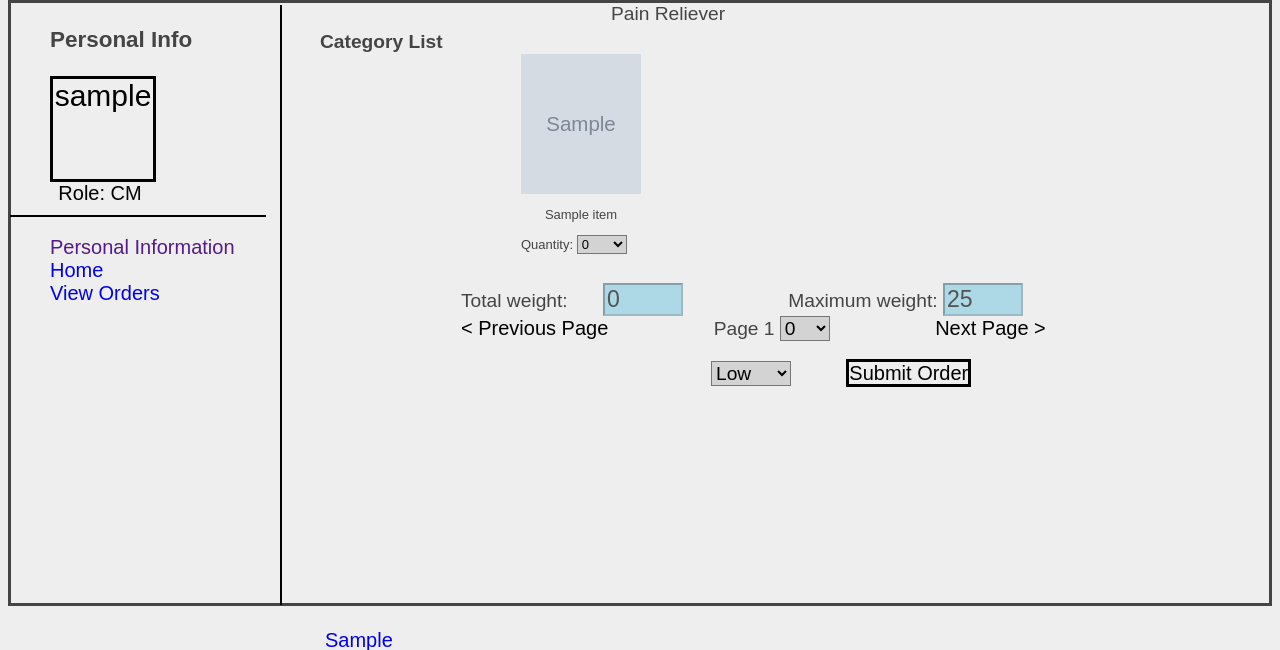
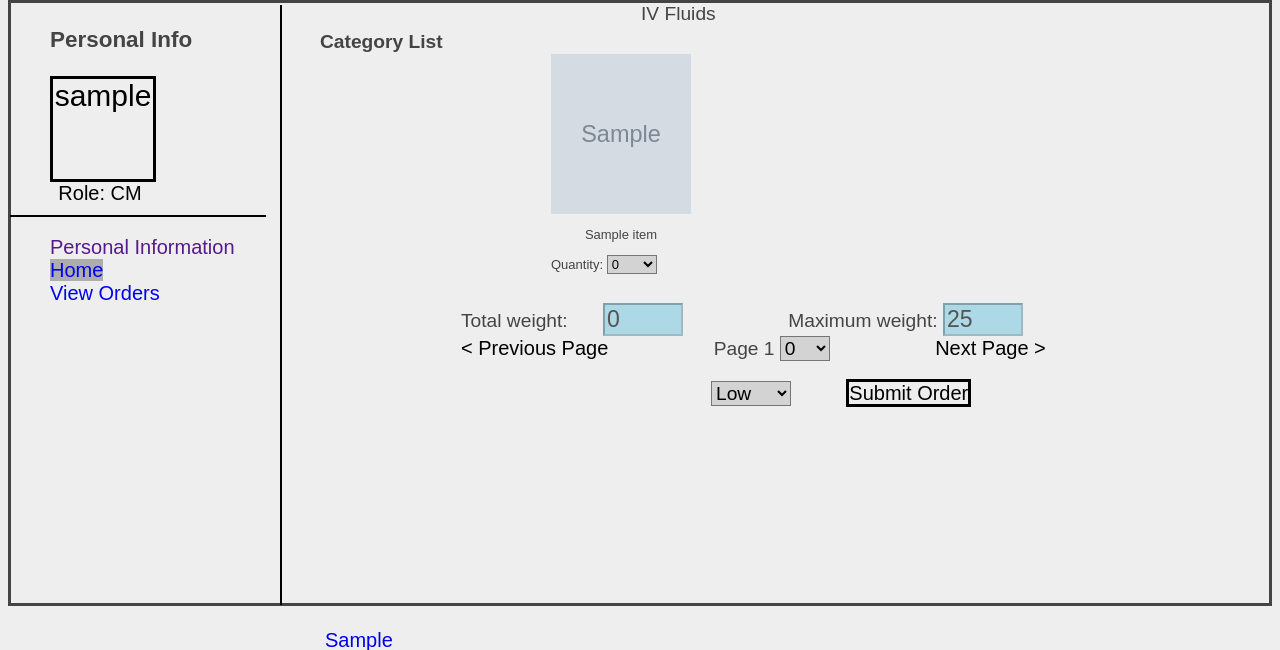
Before and after one commit to Caspar-Chen-hku/SE_project, a Django app: page /asp/clinic_manager/1/home/1 in a window 1280 px wide. Shown: the part 45-695 px from the top of the page. Run offline with Django 3.2, Linux system fonts and the light colour scheme; tables that the repository leaves empty hold one stand-in row (values such as "Sample post"); grey boxes marked "Sample" are stand-in pictures.

Commit message:
changed a little bit UI

```diff
--- a/jackas/asp/static/javascripts/myscripts.js
+++ b/jackas/asp/static/javascripts/myscripts.js
@@ -34,10 +34,15 @@
               .submit();
 }
 
-function initiateVar(){
-    totalWeight = 0.0;
-    currentOrder = {};
-    maxWeight = 25.0;
+function initiateVar(userid, cat_name){
+    categories = document.getElementById("category_list").childNodes;
+    for (cat in categories){
+        if (cat.childNodes[0].innerHTML==cat_name){
+            cat.style.backgroundColor = "#bbbbbb";
+        }else{
+            cat.style.backgroundColor = "#eeeeee";
+        }
+    }
 }
 
 function calculateTotalWeight(){
@@ -46,19 +51,6 @@
         w += currentOrder[key] * weights[key];
     }
     return parseFloat(w.toFixed(2));
-}
-
-function changeColor(category){
-    categories = document.getElementById("category_list").childNodes;
-    for (cat in categories){
-        if (cat.childNodes[0]==category){
-            cat.style.backgroundColor = "#bbbbbb";
-        }else{
-            cat.style.backgroundColor = "#eeeeee";
-        }
-    }
-    currentCat = category.innerHTML;
-    document.getElementById("cat").innerHTML = currentCat;
 }
 
 function updateVar(itemid, quantity){
--- a/jackas/asp/static/stylesheets/mystyle.css
+++ b/jackas/asp/static/stylesheets/mystyle.css
@@ -105,8 +105,8 @@
 }
 
 #items_display img{
-    width: 120px;
-    height: 140px;
+    width: 140px;
+    height: 160px;
 }
 
 table img {
@@ -142,7 +142,7 @@
 }
 
 #display {
-    margin-left: 450px;
+    margin-left: 480px;
 }
 
 #order_info_display {
--- a/jackas/asp/templates/asp/cm_home.html
+++ b/jackas/asp/templates/asp/cm_home.html
@@ -8,7 +8,7 @@
   <script src="https://ajax.googleapis.com/ajax/libs/jquery/3.3.1/jquery.min.js"></script>
 </head>
 
-<body onload="initiateVar({{user.pk}})">
+<body onload="initiateVar({{user.pk}},{{cat.category_name}})">
   <div id='header'>
     <span id='client_info'>Hello, {{user.username}} </span>
 
@@ -33,7 +33,7 @@
               <a href="">Personal Information</a>
             </li>
             <li class='myButton'>
-              <a href="3">Home</a>
+              <a href="3" style="background-color: #adadad">Home</a>
             </li>
             <li class='myButton'>
               <a href="http://127.0.0.1:8000/asp/clinic_manager/{{user.pk}}/view_order">View Orders</a>
@@ -49,7 +49,7 @@
         <ul id='category_list' style='list-style-type: none; float: left;'>
             {% for category in categories %}
             <li class='myButton'>
-              <a onclick="changeColor(this)" href="{{category.pk}}" >
+              <a href="{{category.pk}}" >
                 {{ category.category_name }}
               </a>
             </li>
@@ -62,7 +62,7 @@
 
       <div id='display' style='width: 60%'>
 
-        <div id="cat" style="margin-left: 150px;">Pain Reliever</div>
+        <div id="cat" style="margin-left: 150px;">IV Fluids</div>
 
         <ul id='items_display' style='list-style-type: none'>
             {% for item in item_list %}
@@ -71,7 +71,7 @@
             <a href="http://127.0.0.1:8000/asp/clinic_manager/item_info/{{item.pk}}" target="_blank">
               <img src="{% static "" %}{{item.photo_url}}" class='myButton' >
             </a>
-            <p>{{item.item_name}}</p>
+            <p style="white-space: initial;">{{item.item_name}}</p>
             Quantity:
             <select id='quantity_list' onchange="updateOrder({{item.pk}},{{item.weight}},this.value)">
                 {% for i in "xxxxxxxxxxxxxxxxxxxx" %}
--- a/jackas/asp/views.py
+++ b/jackas/asp/views.py
@@ -100,6 +100,7 @@
 		context = super().get_context_data(**kwargs)
 		context['user'] = User.objects.get(pk = self.id)
 		context['categories'] = Category.objects.all()
+		context['cat'] = Category.objects.get(pk = self.category)
 		return context
 
 class CMViewItemInfo(ListView):
```
